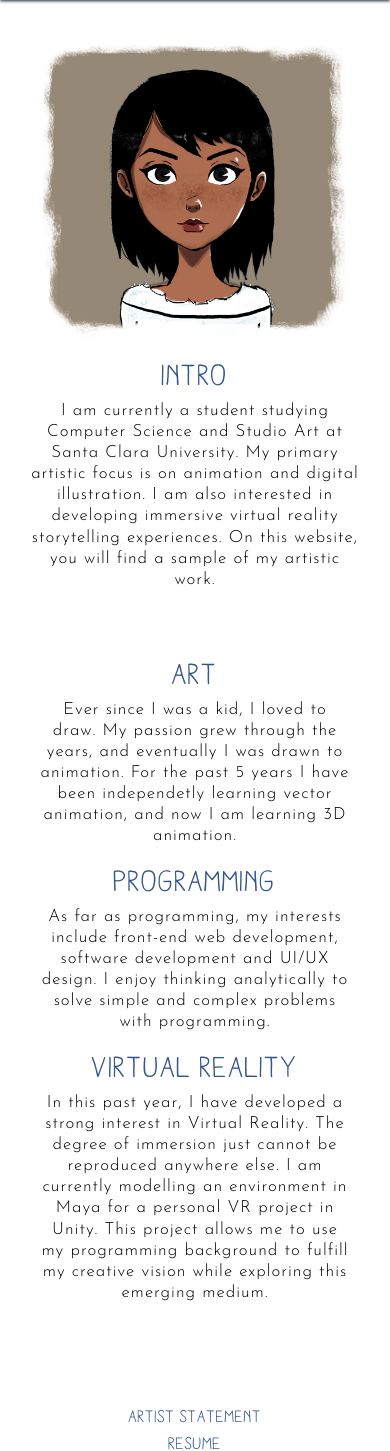
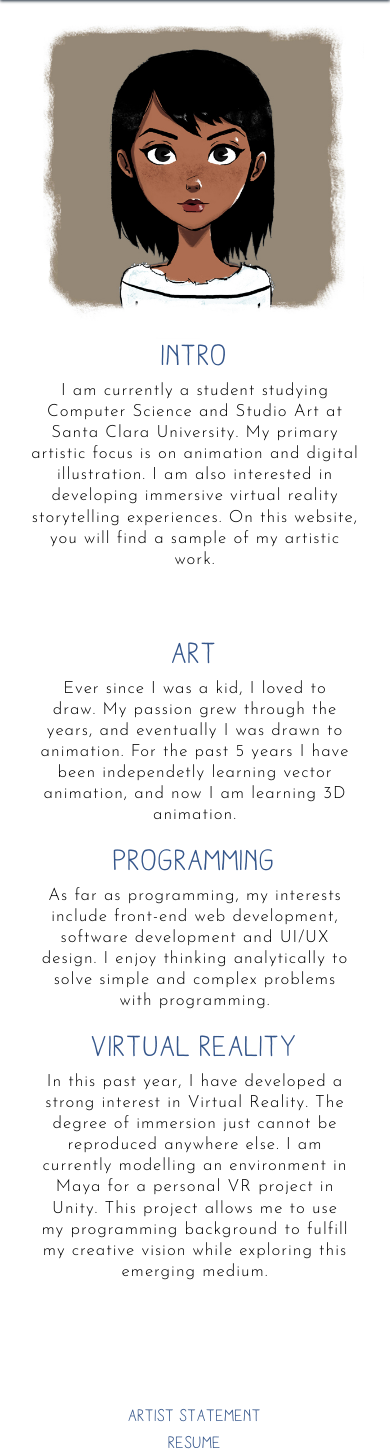
Before and after one commit to jandzouana/jandzouana.github.io, a PHP site: page /about.html in a window 390 px wide. Shown: the part 59-1510 px from the top of the page. Run offline with PHP 8.4, Linux system fonts and the light colour scheme; style sheets or scripts are compiled from the project's sources.

Commit message:
removed padding top in about page

```diff
--- a/sass/about.scss
+++ b/sass/about.scss
@@ -38,6 +38,7 @@
 	//border: 2px solid orange;
 	display: flex;
 	flex-direction: column;
+	justify-content: center;
 	width: auto;
 	height: 90%;
 
@@ -134,6 +135,7 @@
 		//border: 1px solid green;
 		justify-content: flex-start;
 		height: 180vh;
+		padding-top: 0px;
 	}
 
 	.link-box{
@@ -169,7 +171,7 @@
 		}
 	}
 	.box2{
-		padding-top: 20px;
+		//padding-top: 20px;
 		height: auto;
 		width: 100%;
 
--- a/stylesheets/about.css
+++ b/stylesheets/about.css
@@ -77,6 +77,7 @@ h3 {
 .about-container {
   display: flex;
   flex-direction: column;
+  justify-content: center;
   width: auto;
   height: 90%;
 }
@@ -164,6 +165,7 @@ h3 {
   #main-about {
     justify-content: flex-start;
     height: 180vh;
+    padding-top: 0px;
   }
   .link-box {
     height: 10%;
@@ -193,7 +195,6 @@ h3 {
     text-align: center;
   }
   .box2 {
-    padding-top: 20px;
     height: auto;
     width: 100%;
     justify-content: flex-start;
--- a/stylesheets/main.css
+++ b/stylesheets/main.css
@@ -1301,6 +1301,7 @@ h3 {
 .about-container {
   display: flex;
   flex-direction: column;
+  justify-content: center;
   width: auto;
   height: 90%;
 }
@@ -1388,6 +1389,7 @@ h3 {
   #main-about {
     justify-content: flex-start;
     height: 180vh;
+    padding-top: 0px;
   }
   .link-box {
     height: 10%;
@@ -1417,7 +1419,6 @@ h3 {
     text-align: center;
   }
   .box2 {
-    padding-top: 20px;
     height: auto;
     width: 100%;
     justify-content: flex-start;
```
